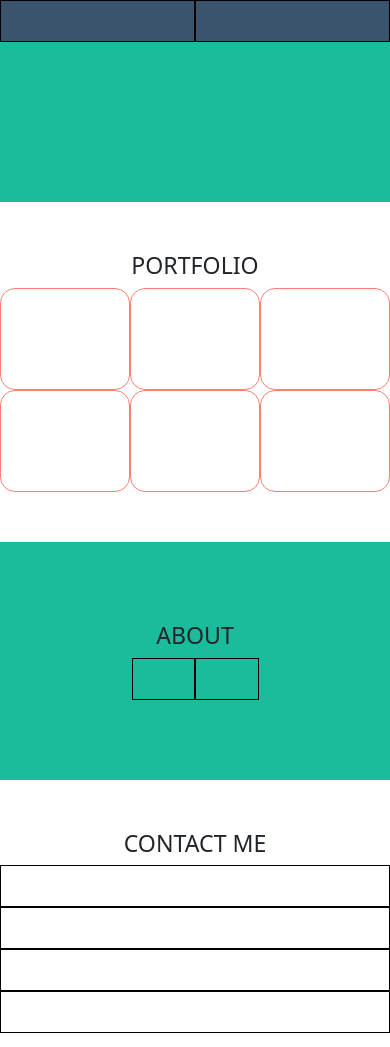
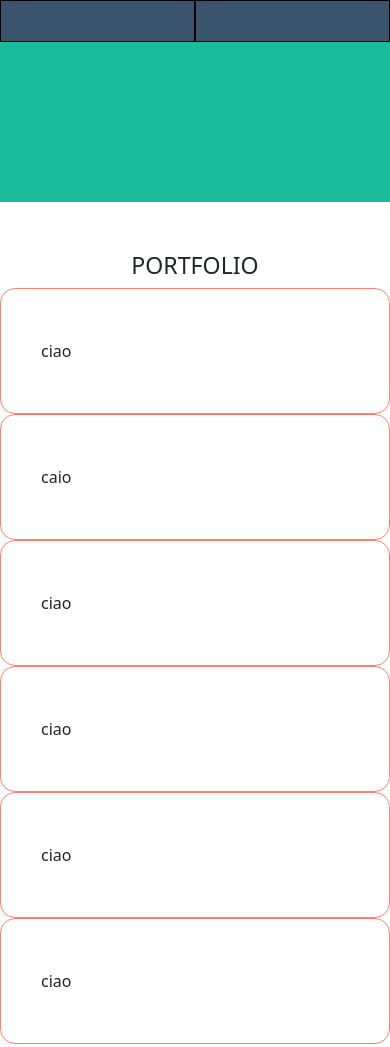
Before and after one commit to Cinzia00/html-css-bootstrap-freelancer, a plain HTML site: page index.html in a window 390 px wide. Shown: the top 1047 px of the page. Drawn offline with nearby package versions, Linux system fonts and the light colour scheme.

Commit message:
Feat breakpoint bootstrap

```diff
--- a/css/style.css
+++ b/css/style.css
@@ -2,6 +2,10 @@
     --gray: #3A546D;
     ---green: #1ABC9C;
     --darkgrey: #2C3E50;
+}
+
+html {
+    height: 100vh;
 }
 
 .header {
--- a/index.html
+++ b/index.html
@@ -29,21 +29,19 @@
             </div>
     </section>
     <section>
-        <div class="container-fluid">
+        <div class="container">
             <div class="row justify-content-center">
                 <div class="col-auto">
                     <h3>PORTFOLIO</h3>
                 </div>
             </div>
-            <div class="row justify-content-center">
-                <div class="col col-lg-2 col-radius"></div>
-                <div class="col col-lg-2 col-radius"></div>
-                <div class="col col-lg-2 col-radius"></div>
-            </div>
-            <div class="row justify-content-center">
-                <div class="col col-lg-2 col-radius"></div>
-                <div class="col col-lg-2 col-radius"></div>
-                <div class="col col-lg-2 col-radius"></div>
+            <div class="row row-cols-1 row-cols-md-2 row-cols-lg-3 justify-content-center">
+                <div class="col col-radius">ciao</div>
+                <div class="col col-radius">caio</div>
+                <div class="col col-radius">ciao</div>
+                <div class="col col-radius">ciao</div>
+                <div class="col col-radius">ciao</div>
+                <div class="col col-radius">ciao</div>
             </div>
         </div>
     </section>
@@ -54,9 +52,9 @@
                     <h3>ABOUT</h3>
                 </div>
             </div>
-            <div class="row justify-content-center">
-                <div class="col-3"></div>
-                <div class="col-3"></div>
+            <div class="row row-cols-1 row-cols-md-2 justify-content-center">
+                <div class="col"></div>
+                <div class="col"></div>
             </div>
         </div>
     </section>
@@ -86,7 +84,7 @@
 
     <footer class="font-white footer-container">
         <div class="container">
-            <div class="row justify-content-center">
+            <div class="row row-cols-1 row-cols-md-3 justify-content-center">
                 <div class="col">ciao</div>
                 <div class="col">ciao</div>
                 <div class="col">ciao</div>
@@ -99,10 +97,5 @@
         </div>
     </section>
     </div>
-
-
-
-
-
 </body>
 </html>
```
